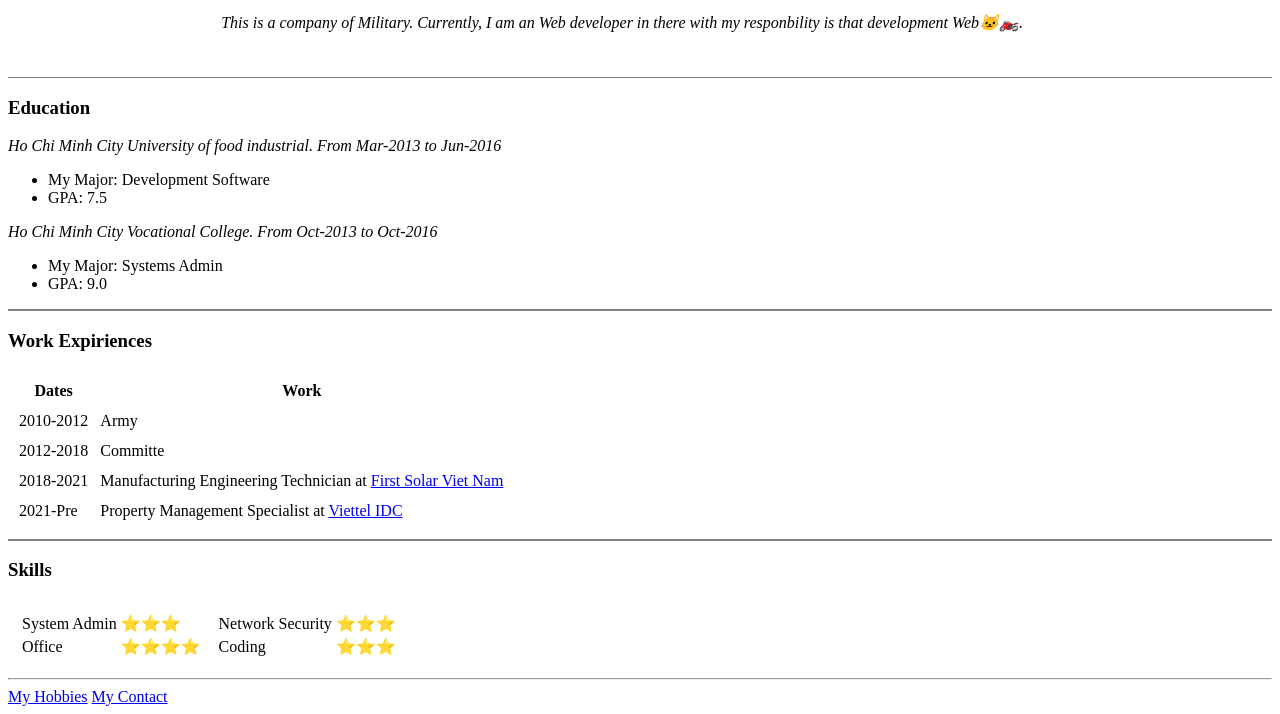
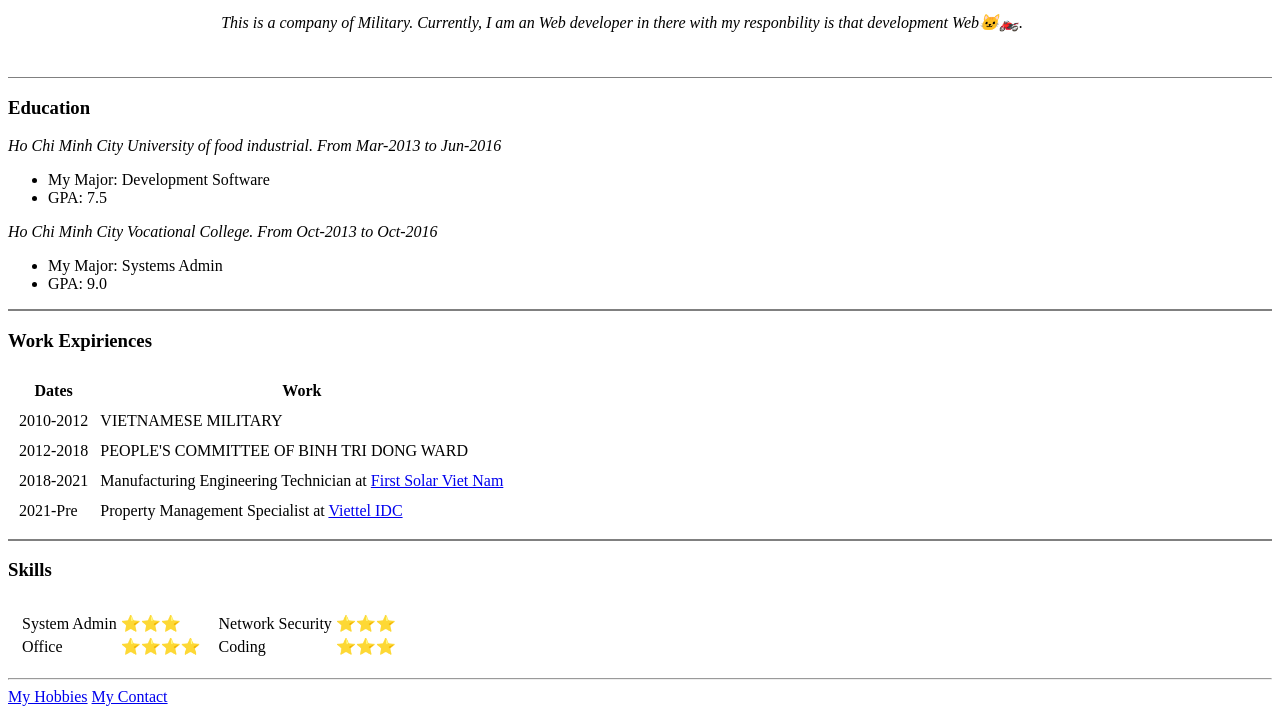
Before and after one commit to Felix9189/cv, a plain HTML site: page index.html in a window 1280 px wide. Shown: the part 130-844 px from the top of the page. Drawn offline with Linux system fonts and the light colour scheme.

Commit message:
Addition Work Experience

```diff
--- a/index.html
+++ b/index.html
@@ -40,11 +40,11 @@
     </tr>
     <tr>
       <td>2010-2012</td>
-      <td>Army</td>
+      <td>VIETNAMESE MILITARY</td>
     </tr>
     <tr>
       <td>2012-2018</td>
-      <td>Committe</td>
+      <td>PEOPLE'S COMMITTEE OF BINH TRI DONG WARD</td>
     </tr>
     <tr>
       <td>2018-2021</td>
```
